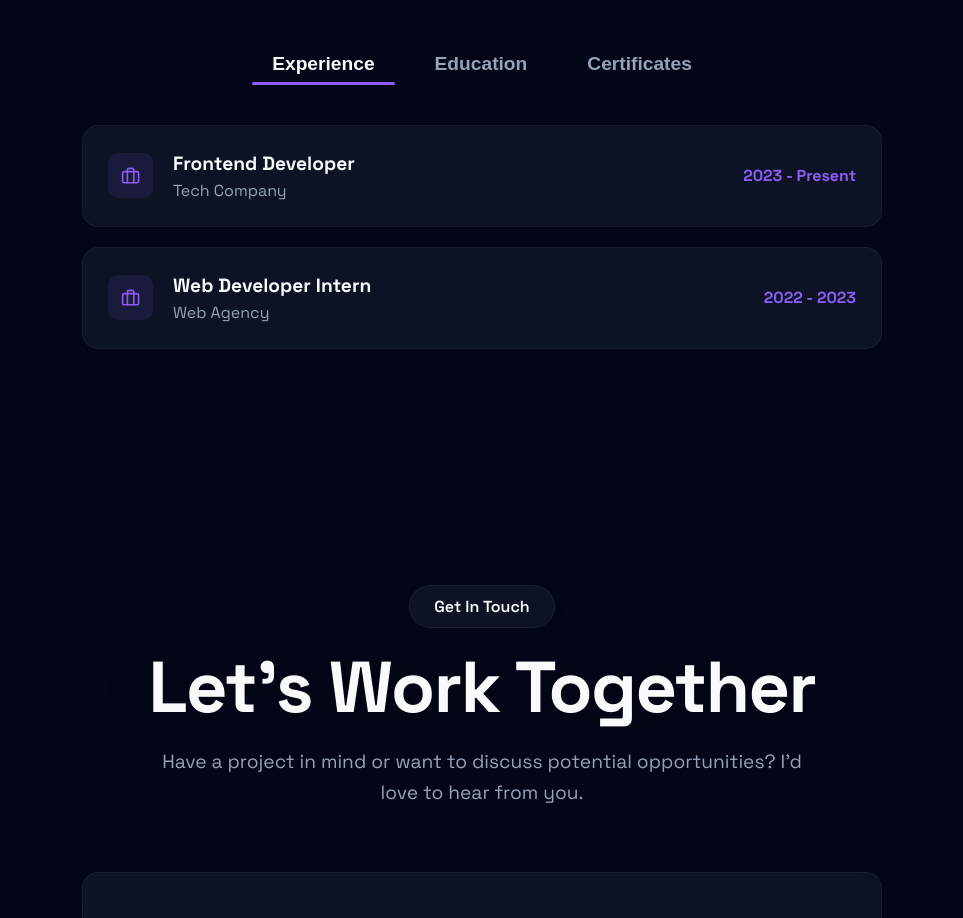
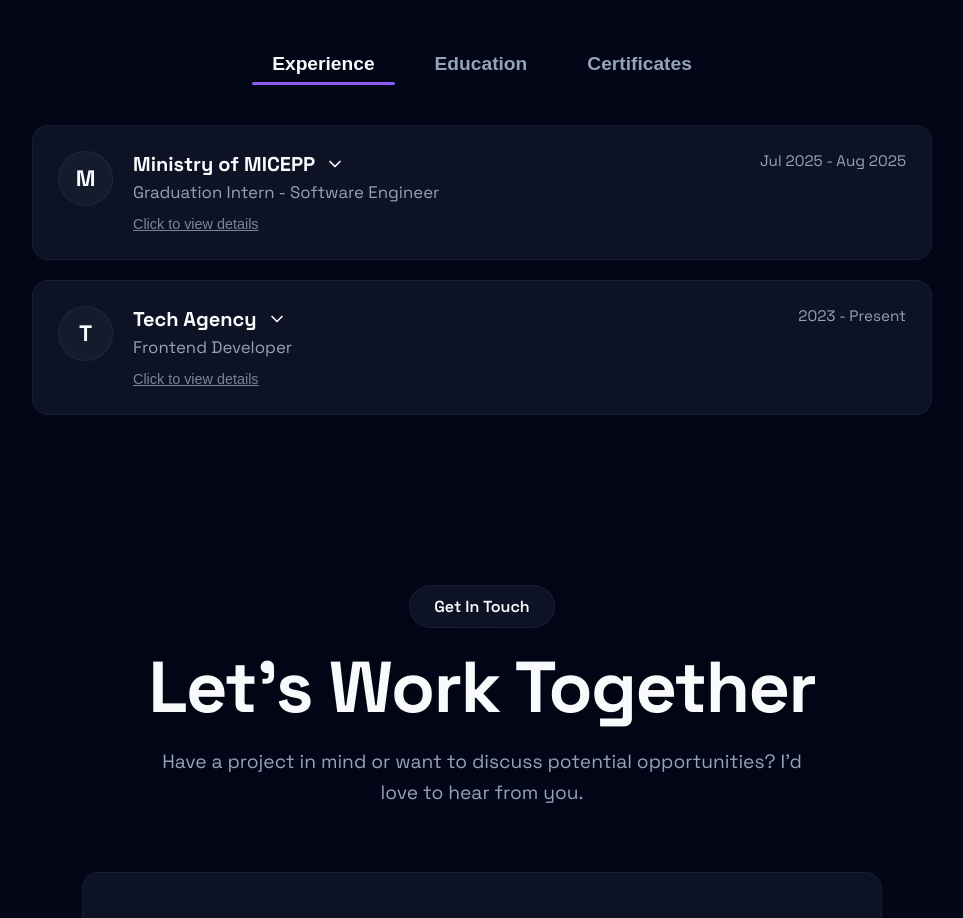
Before and after one commit to medgougriz/MyPortfolio, a React (Vite) app: page / in a window 1280 px wide. Shown: the part 3700-4618 px from the top of the page, without its empty margins (158-1121 px from the left). Built offline with nearby package versions, Linux system fonts and the light colour scheme.

Commit message:
fix Professional Journey

```diff
--- a/src/components/Certificates.jsx
+++ b/src/components/Certificates.jsx
@@ -1,26 +1,62 @@
 import { motion, AnimatePresence } from 'framer-motion';
 import { useState } from 'react';
-import { FiAward, FiMaximize2, FiBriefcase, FiBookOpen } from 'react-icons/fi';
+import { FiAward, FiMaximize2, FiBriefcase, FiBookOpen, FiChevronDown, FiChevronUp } from 'react-icons/fi';
+import { FaGraduationCap, FaUniversity } from 'react-icons/fa';
 
 const Certificates = () => {
     const [activeTab, setActiveTab] = useState('Experience');
+    const [expandedExpIndex, setExpandedExpIndex] = useState(null);
 
     const tabs = ['Experience', 'Education', 'Certificates'];
 
     const data = {
         Experience: [
-            { title: 'Frontend Developer', issuer: 'Tech Company', date: '2023 - Present' },
-            { title: 'Web Developer Intern', issuer: 'Web Agency', date: '2022 - 2023' }
+            {
+                title: 'Graduation Intern - Software Engineer',
+                issuer: 'Ministry of MICEPP',
+                date: 'Jul 2025 - Aug 2025',
+                tags: ['Django', 'SQL/MySQL', 'Git', 'Jira', 'Java'],
+                summary: 'Inventory management and tracking application, participation in internal Java projects.',
+                details: [
+                    'Developed a web application using Django: screens, forms, validation, and business logic.',
+                    'Contributed to an internal Java project (environments/tooling): bug fixes, improvements, and integration.',
+                    'Task management using Jira and collaboration via Git/GitHub.'
+                ]
+            },
+            {
+                title: 'Frontend Developer',
+                issuer: 'Tech Agency',
+                date: '2023 - Present',
+                tags: ['React', 'Next.js', 'Tailwind CSS'],
+                summary: 'Working on modern web applications with a focus on high performance and clean UI.',
+                details: [
+                    'Built scalable frontend components with React and Next.js.',
+                    'Optimized page load speed and implemented advanced animations.',
+                    'Collaborated with design teams to ensure pixel-perfect deployment.'
+                ]
+            }
         ],
         Education: [
-            { title: 'Bachelor in Computer Science', issuer: 'University Name', date: '2019 - 2023' },
-            { title: 'Web Development Bootcamp', issuer: 'Coding Academy', date: '2022' }
+            {
+                title: 'Engineering Student in Digital Development and Information Systems',
+                issuer: 'Moroccan School of Engineering Sciences (EMSI) — Rabat',
+                date: '2024 - 2027'
+            },
+            {
+                title: 'Specialized Technician in Digital Development (Full-Stack)',
+                issuer: 'ISTA Hay Riad — Rabat',
+                date: '2022 - 2024'
+            }
         ],
         Certificates: [
             { title: 'React Native', issuer: 'Meta', date: 'Jan 2026' },
             { title: 'React Basics', issuer: 'Meta', date: 'Jan 2026' },
             { title: 'UX/UI Design Foundations', issuer: 'Google', date: '2023' }
         ]
+    };
+
+    const toggleExp = (index) => {
+        setExpandedExpIndex(expandedExpIndex === index ? null : index);
     };
 
     return (
@@ -109,7 +145,7 @@ const Certificates = () => {
                     </div>
 
                     {/* Tab Content */}
-                    <div style={{ maxWidth: activeTab === 'Certificates' ? '1000px' : '800px', margin: '0 auto', minHeight: '300px' }}>
+                    <div style={{ maxWidth: activeTab === 'Certificates' ? '1000px' : '900px', margin: '0 auto', minHeight: '300px' }}>
                         <AnimatePresence mode="wait">
                             <motion.div
                                 key={activeTab}
@@ -169,32 +205,111 @@ const Certificates = () => {
                                                 View Certificate
                                             </a>
                                         </motion.div>
-                                    ) : (
+                                    ) : activeTab === 'Education' ? (
                                         <motion.div
                                             key={index}
                                             className="glass tool-card"
-                                            style={{ padding: '25px', display: 'flex', justifyContent: 'space-between', alignItems: 'center' }}
-                                            whileHover={{ scale: 1.02 }}
+                                            style={{ padding: '30px', display: 'flex', gap: '25px', alignItems: 'center', borderRadius: '16px' }}
+                                            whileHover={{ scale: 1.01, x: 5 }}
                                         >
-                                            <div style={{ display: 'flex', alignItems: 'center', gap: '20px' }}>
-                                                <div style={{
-                                                    width: '45px', height: '45px',
-                                                    background: 'rgba(139, 92, 246, 0.1)',
-                                                    borderRadius: '10px',
-                                                    display: 'flex', alignItems: 'center', justifyContent: 'center',
-                                                    color: 'var(--accent)',
-                                                    fontSize: '1.2rem'
-                                                }}>
-                                                    {activeTab === 'Experience' ? <FiBriefcase /> : <FiBookOpen />}
-                                                </div>
-                                                <div>
-                                                    <h3 style={{ fontSize: '1.2rem', marginBottom: '4px' }}>{item.title}</h3>
-                                                    <p style={{ color: 'var(--text-muted)' }}>{item.issuer}</p>
+                                            {/* Purple Gradient Icon */}
+                                            <div style={{
+                                                width: '60px', height: '60px',
+                                                background: 'linear-gradient(135deg, #6366F1 0%, #A855F7 100%)',
+                                                borderRadius: '14px',
+                                                display: 'flex', alignItems: 'center', justifyContent: 'center',
+                                                color: 'white',
+                                                fontSize: '1.8rem',
+                                                boxShadow: '0 8px 16px rgba(168, 85, 247, 0.25)',
+                                                flexShrink: 0
+                                            }}>
+                                                <FaGraduationCap />
+                                            </div>
+
+                                            <div style={{ flex: 1 }}>
+                                                <h3 style={{ fontSize: '1.3rem', marginBottom: '8px', color: 'var(--text-main)', fontWeight: 700, lineHeight: 1.3 }}>
+                                                    {item.title}
+                                                </h3>
+                                                <div style={{ display: 'flex', alignItems: 'center', gap: '8px', color: 'var(--text-muted)', fontSize: '1rem' }}>
+                                                    <FaUniversity style={{ opacity: 0.7 }} />
+                                                    <span>{item.issuer} | {item.date}</span>
                                                 </div>
                                             </div>
-                                            <div style={{ fontWeight: 'bold', color: 'var(--accent)', fontSize: '1rem' }}>
-                                                {item.date}
+                                        </motion.div>
+                                    ) : (
+                                        /* Experience Tab (Expandable) */
+                                        <motion.div
+                                            key={index}
+                                            className="glass tool-card"
+                                            style={{ padding: '25px', display: 'flex', flexDirection: 'column', gap: '15px', borderRadius: '16px', overflow: 'hidden' }}
+                                        >
+                                            <div style={{ display: 'flex', gap: '20px', alignItems: 'flex-start' }}>
+                                                {/* Company Avatar */}
+                                                <div style={{
+                                                    width: '55px', height: '55px',
+                                                    background: 'var(--glass-bg)',
+                                                    borderRadius: '50%',
+                                                    display: 'flex', alignItems: 'center', justifyContent: 'center',
+                                                    color: 'var(--text-main)',
+                                                    fontSize: '1.4rem',
+                                                    fontWeight: 800,
+                                                    border: '1px solid var(--glass-border)',
+                                                    flexShrink: 0
+                                                }}>
+                                                    {item.issuer.charAt(0)}
+                                                </div>
+
+                                                <div style={{ flex: 1 }}>
+                                                    <div style={{ display: 'flex', justifyContent: 'space-between', alignItems: 'flex-start', flexWrap: 'wrap', gap: '10px' }}>
+                                                        <h3
+                                                            onClick={() => toggleExp(index)}
+                                                            style={{ fontSize: '1.25rem', color: 'var(--text-main)', fontWeight: 700, cursor: 'pointer', display: 'flex', alignItems: 'center', gap: '10px' }}
+                                                        >
+                                                            {item.issuer} {expandedExpIndex === index ? <FiChevronUp /> : <FiChevronDown />}
+                                                        </h3>
+                                                        <span style={{ color: 'var(--text-muted)', fontSize: '0.95rem' }}>{item.date}</span>
+                                                    </div>
+                                                    <p style={{ color: 'var(--text-muted)', fontSize: '1.05rem', margin: '4px 0 10px 0' }}>{item.title}</p>
+                                                    <button
+                                                        onClick={() => toggleExp(index)}
+                                                        style={{ background: 'none', border: 'none', padding: 0, color: 'var(--text-muted)', textDecoration: 'underline', fontSize: '0.9rem', cursor: 'pointer', opacity: 0.8 }}
+                                                        onMouseOver={(e) => e.currentTarget.style.opacity = '1'}
+                                                        onMouseOut={(e) => e.currentTarget.style.opacity = '0.8'}
+                                                    >
+                                                        Click to view details
+                                                    </button>
+                                                </div>
                                             </div>
+
+                                            {/* Expandable Content Area */}
+                                            <AnimatePresence>
+                                                {expandedExpIndex === index && (
+                                                    <motion.div
+                                                        initial={{ height: 0, opacity: 0 }}
+                                                        animate={{ height: 'auto', opacity: 1 }}
+                                                        exit={{ height: 0, opacity: 0 }}
+                                                        transition={{ duration: 0.4, ease: "easeInOut" }}
+                                                        style={{ overflow: 'hidden' }}
+                                                    >
+                                                        <div style={{ padding: '15px 0 0 75px', display: 'flex', flexDirection: 'column', gap: '20px' }}>
+                                                            {/* Tags */}
+                                                            <div style={{ display: 'flex', flexWrap: 'wrap', gap: '10px' }}>
+                                                                {item.tags.map((tag, i) => (
+                                                                    <span key={i} style={{ background: 'rgba(255,255,255,0.05)', padding: '6px 14px', borderRadius: '50px', fontSize: '0.85rem', color: 'var(--text-main)', border: '1px solid var(--glass-border)' }}>{tag}</span>
+                                                                ))}
+                                                            </div>
+                                                            {/* Summary */}
+                                                            <p style={{ color: 'var(--text-main)', lineHeight: 1.6, fontSize: '1.05rem', opacity: 0.9 }}>{item.summary}</p>
+                                                            {/* Details List */}
+                                                            <ul style={{ listStyleType: 'disc', paddingLeft: '20px', color: 'var(--text-muted)', display: 'flex', flexDirection: 'column', gap: '10px' }}>
+                                                                {item.details.map((detail, i) => (
+                                                                    <li key={i} style={{ lineHeight: 1.5, fontSize: '1rem' }}>{detail}</li>
+                                                                ))}
+                                                            </ul>
+                                                        </div>
+                                                    </motion.div>
+                                                )}
+                                            </AnimatePresence>
                                         </motion.div>
                                     )
                                 ))}
```
